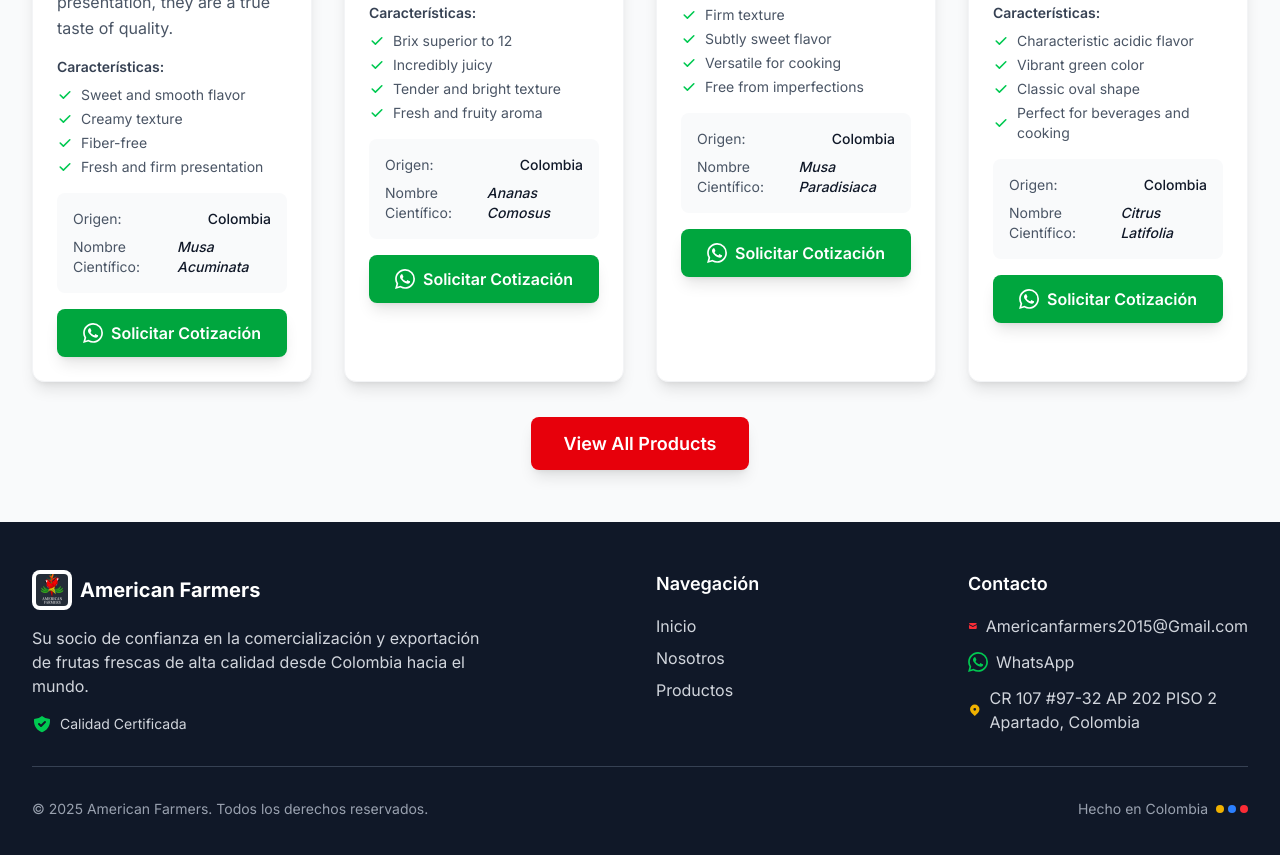
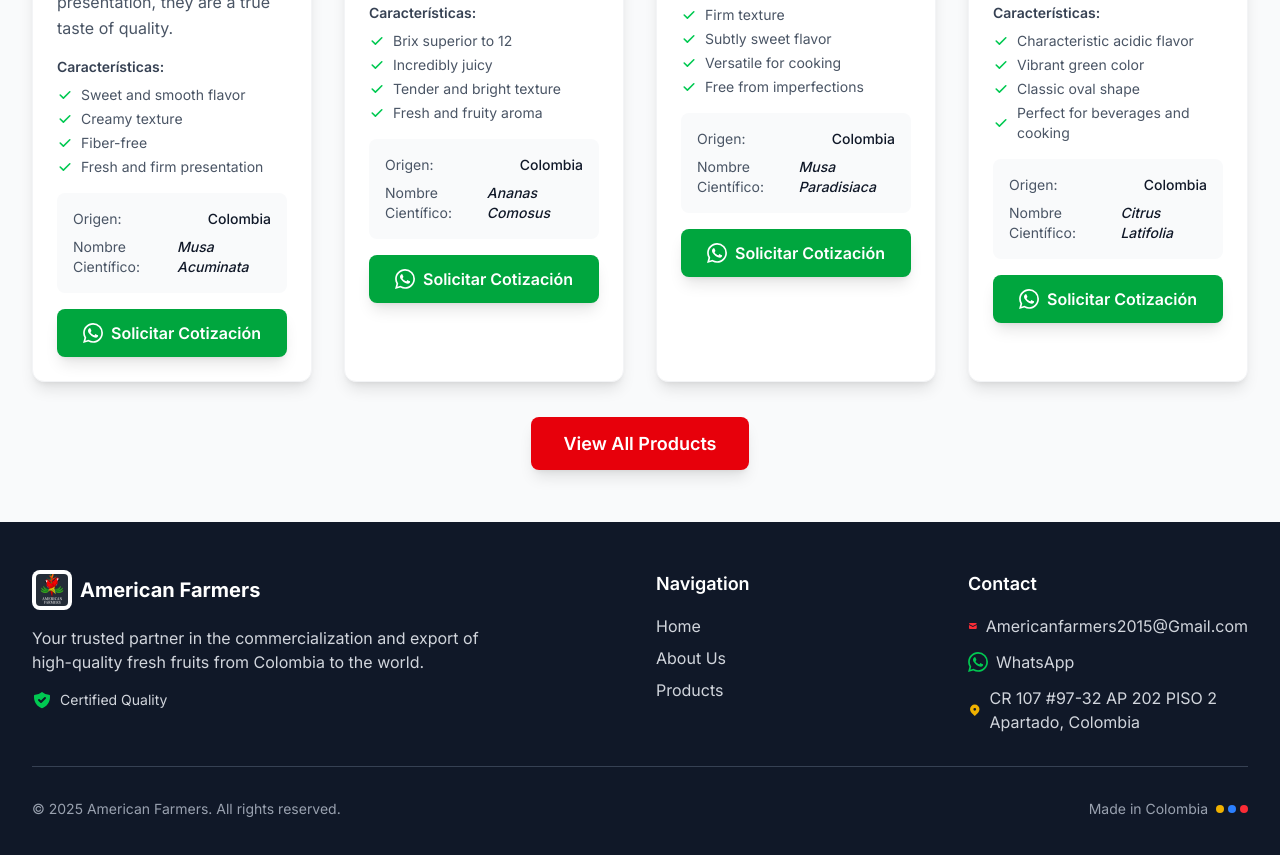
Before and after one commit to josediazchar/americanfarmer, an Astro site: page / in a window 1280 px wide. Shown: the part 2198-3053 px from the top of the page. Built offline with nearby package versions, Linux system fonts and the light colour scheme; Astro itself is replaced by a stand-in of ours.

Commit message:
fix: Add multilanguage support to Footer component - Converted Footer from hardcoded Spanish text to use translation system - Added useLanguage hook to Footer component - Added all missing footer translations for both Spanish and English - Footer now properly responds to language changes - Includes: navigation links, contact info, descriptions, and copyright text

```diff
--- a/src/components/Footer.tsx
+++ b/src/components/Footer.tsx
@@ -1,6 +1,8 @@
 import React from 'react';
+import { useLanguage } from '../contexts/LanguageContext';
 
 const Footer = () => {
+  const { t } = useLanguage();
   return (
     <footer className="bg-gray-900 text-white">
       <div className="max-w-7xl mx-auto px-4 sm:px-6 lg:px-8 py-12">
@@ -16,35 +18,35 @@ const Footer = () => {
               <span className="text-xl font-bold">American Farmers</span>
             </div>
             <p className="text-gray-300 mb-4 max-w-md">
-              Su socio de confianza en la comercialización y exportación de frutas frescas de alta calidad desde Colombia hacia el mundo.
+              {t('footer.description')}
             </p>
             <div className="flex items-center space-x-4">
               <div className="flex items-center space-x-2">
                 <svg className="w-5 h-5 text-green-500" fill="currentColor" viewBox="0 0 20 20">
                   <path fillRule="evenodd" d="M2.166 4.999A11.954 11.954 0 0010 1.944 11.954 11.954 0 0017.834 5c.11.65.166 1.32.166 2.001 0 5.225-3.34 9.67-8 11.317C5.34 16.67 2 12.225 2 7c0-.682.057-1.35.166-2.001zm11.541 3.708a1 1 0 00-1.414-1.414L9 10.586 7.707 9.293a1 1 0 00-1.414 1.414l2 2a1 1 0 001.414 0l4-4z" clipRule="evenodd" />
                 </svg>
-                <span className="text-sm text-gray-300">Calidad Certificada</span>
+                <span className="text-sm text-gray-300">{t('footer.certifiedQuality')}</span>
               </div>
             </div>
           </div>
 
           {/* Navigation Links */}
           <div>
-            <h3 className="text-lg font-semibold mb-4">Navegación</h3>
+            <h3 className="text-lg font-semibold mb-4">{t('footer.navigation')}</h3>
             <ul className="space-y-2">
               <li>
                 <a href="/" className="text-gray-300 hover:text-white transition-colors">
-                  Inicio
+                  {t('nav.home')}
                 </a>
               </li>
               <li>
                 <a href="/about" className="text-gray-300 hover:text-white transition-colors">
-                  Nosotros
+                  {t('nav.about')}
                 </a>
               </li>
               <li>
                 <a href="/products" className="text-gray-300 hover:text-white transition-colors">
-                  Productos
+                  {t('nav.products')}
                 </a>
               </li>
             </ul>
@@ -52,7 +54,7 @@ const Footer = () => {
 
           {/* Contact Information */}
           <div>
-            <h3 className="text-lg font-semibold mb-4">Contacto</h3>
+            <h3 className="text-lg font-semibold mb-4">{t('footer.contact')}</h3>
             <div className="space-y-3">
               <div className="flex items-center space-x-2">
                 <svg className="w-5 h-5 text-red-500" fill="currentColor" viewBox="0 0 20 20">
@@ -68,14 +70,14 @@ const Footer = () => {
                   <path d="M17.472 14.382c-.297-.149-1.758-.867-2.03-.967-.273-.099-.471-.148-.67.15-.197.297-.767.966-.94 1.164-.173.199-.347.223-.644.075-.297-.15-1.255-.463-2.39-1.475-.883-.788-1.48-1.761-1.653-2.059-.173-.297-.018-.458.13-.606.134-.133.298-.347.446-.52.149-.174.198-.298.298-.497.099-.198.05-.371-.025-.52-.075-.149-.669-1.612-.916-2.207-.242-.579-.487-.5-.669-.51-.173-.008-.371-.01-.57-.01-.198 0-.52.074-.792.372-.272.297-1.04 1.016-1.04 2.479 0 1.462 1.065 2.875 1.213 3.074.149.198 2.096 3.2 5.077 4.487.709.306 1.262.489 1.694.625.712.227 1.36.195 1.871.118.571-.085 1.758-.719 2.006-1.413.248-.694.248-1.289.173-1.413-.074-.124-.272-.198-.57-.347m-5.421 7.403h-.004a9.87 9.87 0 01-5.031-1.378l-.361-.214-3.741.982.998-3.648-.235-.374a9.86 9.86 0 01-1.51-5.26c.001-5.45 4.436-9.884 9.888-9.884 2.64 0 5.122 1.03 6.988 2.898a9.825 9.825 0 012.893 6.994c-.003 5.45-4.437 9.884-9.885 9.884m8.413-18.297A11.815 11.815 0 0012.05 0C5.495 0 .16 5.335.157 11.892c0 2.096.547 4.142 1.588 5.945L.057 24l6.305-1.654a11.882 11.882 0 005.683 1.448h.005c6.554 0 11.89-5.335 11.893-11.893A11.821 11.821 0 0020.885 3.787"/>
                 </svg>
                 <a href="https://wa.me/573226256101?text=I%20am%20interested%20in%20Colombian%20fruit." target="_blank" rel="noopener noreferrer" className="text-gray-300 hover:text-white transition-colors">
-                  WhatsApp
+                  {t('footer.whatsapp')}
                 </a>
               </div>
               <div className="flex items-center space-x-2">
                 <svg className="w-5 h-5 text-yellow-500" fill="currentColor" viewBox="0 0 20 20">
                   <path fillRule="evenodd" d="M5.05 4.05a7 7 0 119.9 9.9L10 18.9l-4.95-4.95a7 7 0 010-9.9zM10 11a2 2 0 100-4 2 2 0 000 4z" clipRule="evenodd"/>
                 </svg>
-                <span className="text-gray-300">CR 107 #97-32 AP 202 PISO 2 Apartado, Colombia</span>
+                <span className="text-gray-300">{t('footer.address')}</span>
               </div>
             </div>
           </div>
@@ -85,10 +87,10 @@ const Footer = () => {
         <div className="border-t border-gray-700 mt-8 pt-8">
           <div className="flex flex-col md:flex-row justify-between items-center">
             <div className="text-gray-400 text-sm mb-4 md:mb-0">
-              © 2025 American Farmers. Todos los derechos reservados.
+              © 2025 American Farmers. {t('footer.rights')}
             </div>
             <div className="flex items-center space-x-2 text-sm text-gray-400">
-              <span>Hecho en Colombia</span>
+              <span>{t('footer.madeInColombia')}</span>
               <div className="flex space-x-1">
                 <div className="w-2 h-2 bg-yellow-500 rounded-full"></div>
                 <div className="w-2 h-2 bg-blue-500 rounded-full"></div>
--- a/src/contexts/LanguageContext.tsx
+++ b/src/contexts/LanguageContext.tsx
@@ -85,12 +85,17 @@ const translations = {
     'values.collaboration.description': 'Trabajamos en equipo con productores y clientes para lograr objetivos comunes.',
 
     // Footer
+    'footer.description': 'Su socio de confianza en la comercialización y exportación de frutas frescas de alta calidad desde Colombia hacia el mundo.',
+    'footer.certifiedQuality': 'Calidad Certificada',
+    'footer.navigation': 'Navegación',
     'footer.contact': 'Contacto',
     'footer.email': 'Email',
     'footer.whatsapp': 'WhatsApp',
+    'footer.address': 'CR 107 #97-32 AP 202 PISO 2 Apartado, Colombia',
     'footer.links': 'Enlaces',
     'footer.social': 'Síguenos',
     'footer.rights': 'Todos los derechos reservados.',
+    'footer.madeInColombia': 'Hecho en Colombia',
     'footer.developed': 'Desarrollado con ❤️ para American Farmers',
 
     // Common
@@ -214,12 +219,17 @@ const translations = {
     'values.collaboration.description': 'We work as a team with producers and clients to achieve common goals.',
 
     // Footer
+    'footer.description': 'Your trusted partner in the commercialization and export of high-quality fresh fruits from Colombia to the world.',
+    'footer.certifiedQuality': 'Certified Quality',
+    'footer.navigation': 'Navigation',
     'footer.contact': 'Contact',
     'footer.email': 'Email',
     'footer.whatsapp': 'WhatsApp',
+    'footer.address': 'CR 107 #97-32 AP 202 PISO 2 Apartado, Colombia',
     'footer.links': 'Links',
     'footer.social': 'Follow Us',
     'footer.rights': 'All rights reserved.',
+    'footer.madeInColombia': 'Made in Colombia',
     'footer.developed': 'Developed with ❤️ for American Farmers',
 
     // Common
```
